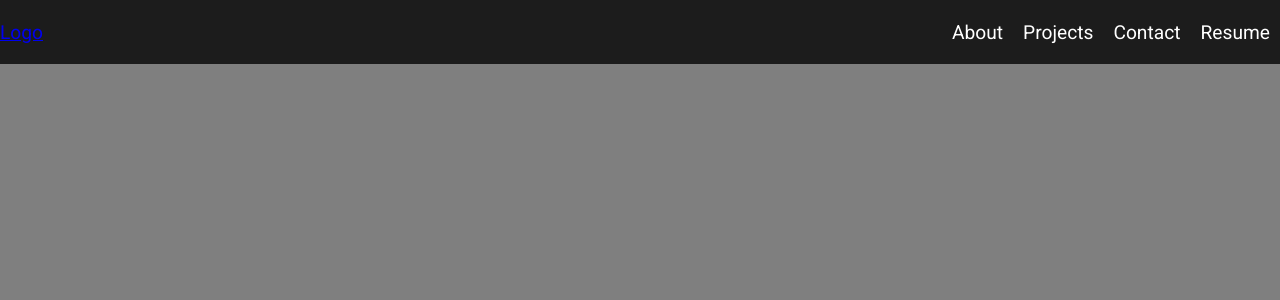
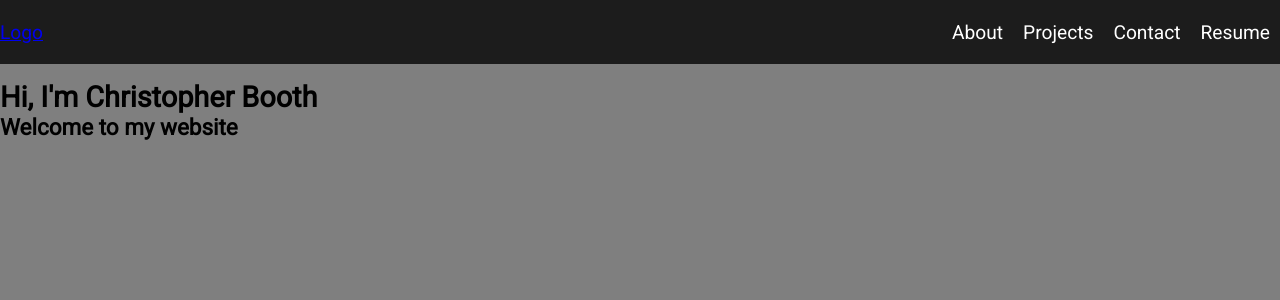
Before and after one commit to christophermbooth/portfolio, a React app: page / in a window 1280 px wide. Shown: the top 300 px of the page. Built offline with nearby package versions, Linux system fonts and the light colour scheme.

Commit message:
(Modify) components wrapper element

```diff
--- a/src/app.scss
+++ b/src/app.scss
@@ -8,4 +8,8 @@
 body {
   background: #7f7f7f;
   font-size: 120%;
+  // padding-top: 10vh;
 }
+.content {
+  padding-top: 10vh;
+}
--- a/src/components/About.jsx
+++ b/src/components/About.jsx
@@ -2,7 +2,7 @@
 
 const About = () => {
   return (
-    <section id="about-me">
+    <div className="content">
       <div>
         <h2>About me</h2>
         <img src="" alt="chris-booth-photo" />
@@ -26,7 +26,7 @@
           reading up on a new boardgame, or catching up with friends and family.
         </p>
       </div>
-    </section>
+    </div>
   )
 }
 
--- a/src/components/Contact.jsx
+++ b/src/components/Contact.jsx
@@ -36,7 +36,7 @@
   }
 
   return (
-    <div>
+    <div className="content">
       <div id="details">
         <h3>Let's Chat!</h3>
         <p>Phone: (504) 355-6898</p>
--- a/src/components/Landing.jsx
+++ b/src/components/Landing.jsx
@@ -2,10 +2,10 @@
 
 const Landing = () => {
   return (
-    <section id="landing">
+    <div className="content">
       <h2>Hi, I'm Christopher Booth</h2>
       <h3>Welcome to my website</h3>
-    </section>
+    </div>
   )
 }
 
--- a/src/components/Projects.jsx
+++ b/src/components/Projects.jsx
@@ -4,7 +4,7 @@
 
 const Projects = () => {
   return (
-    <div>
+    <div className="content">
       {projectsData.map(({ Name, Image, GitHub, Description }) => {
         return <ProjectCard
           key={Name}
--- a/src/components/Resume.jsx
+++ b/src/components/Resume.jsx
@@ -3,7 +3,7 @@
 const Resume = () => {
   const resumeLink = "https://drive.google.com/file/d/1_9eRw68ve9jbRtBKm_LvQLkONEBqkIKa/preview"
   return (
-    <div>
+    <div className="content">
       <h3>My Resume</h3>
       <embed src={resumeLink} width="100%" height="800px">
       </embed>
```
